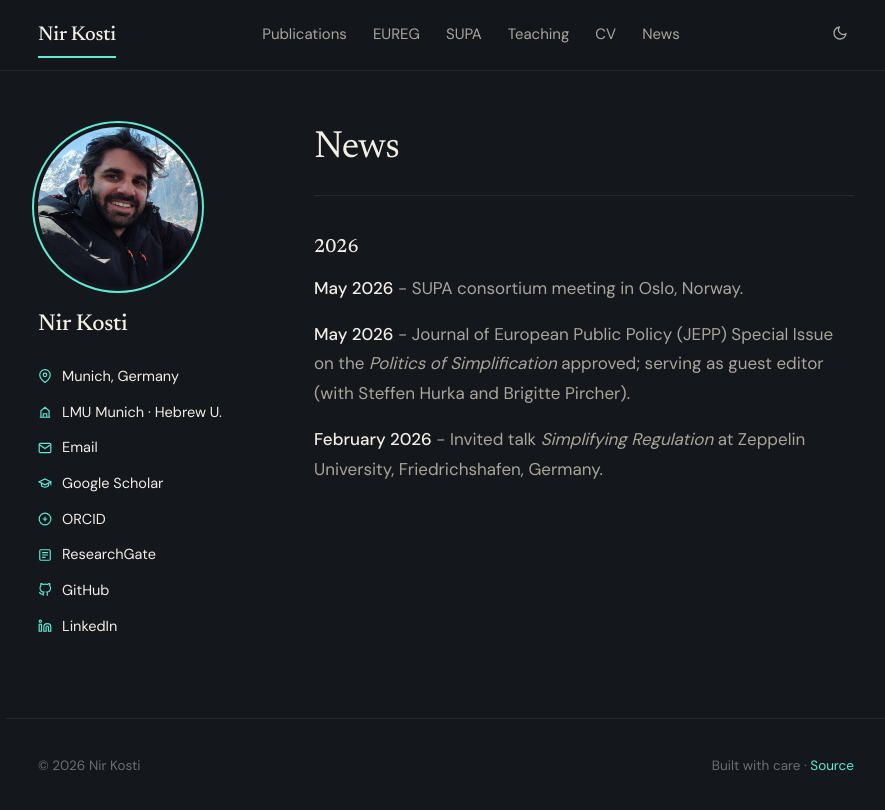
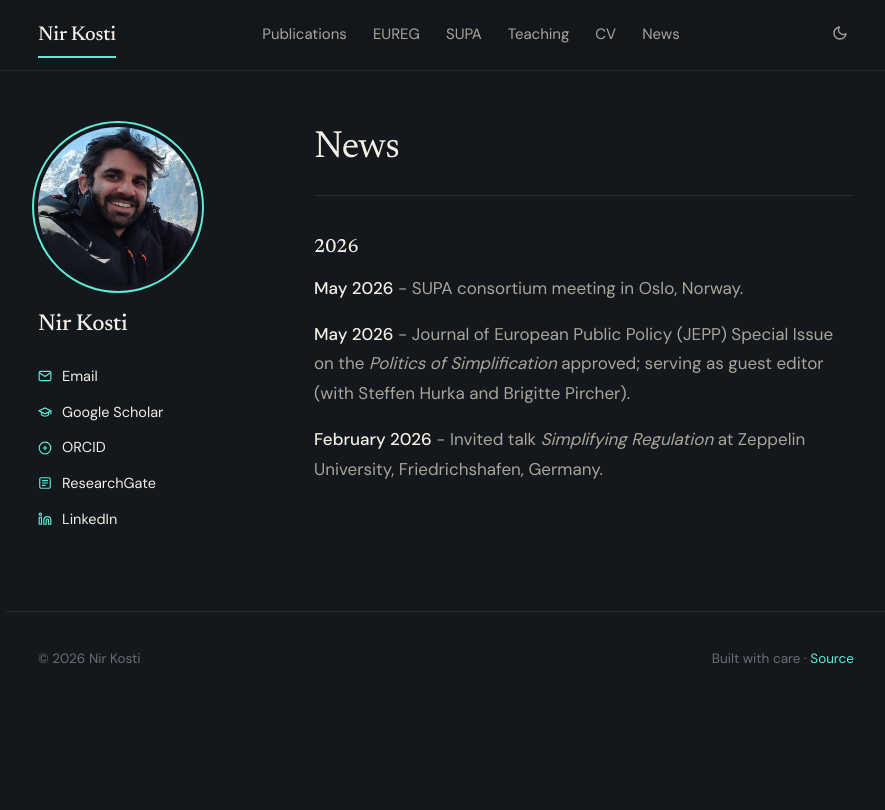
Before and after one commit to NirKosti/nirkosti.github.io, a Jekyll site: the page built from _pages/news.md, in a window 1280 px wide. Shown: the top 810 px of the page, without its empty margins (194-1079 px from the left). Built offline with Jekyll 4.4.1, drawn with Linux system fonts in a browser that asks for light colours.

Commit message:
Update clean.html

```diff
--- a/_layouts/clean.html
+++ b/_layouts/clean.html
@@ -310,14 +310,11 @@
     </div>
     <h2 class="side-name">Nir Kosti</h2>
     <nav class="side-links">
-      <a href="#"><svg fill="none" stroke="currentColor" stroke-width="2" viewBox="0 0 24 24"><path d="M21 10c0 7-9 13-9 13s-9-6-9-13a9 9 0 0118 0z"/><circle cx="12" cy="10" r="3"/></svg>Munich, Germany</a>
-      <a href="#"><svg fill="none" stroke="currentColor" stroke-width="2" viewBox="0 0 24 24"><path d="M3 21h18M5 21V10l7-6 7 6v11M9 21v-6h6v6"/></svg>LMU Munich · Hebrew U.</a>
-      <a href="mailto:you@example.com"><svg fill="none" stroke="currentColor" stroke-width="2" viewBox="0 0 24 24"><path d="M4 4h16c1.1 0 2 .9 2 2v12c0 1.1-.9 2-2 2H4c-1.1 0-2-.9-2-2V6c0-1.1.9-2 2-2z"/><polyline points="22,6 12,13 2,6"/></svg>Email</a>
-      <a href="#"><svg fill="none" stroke="currentColor" stroke-width="2" viewBox="0 0 24 24"><path d="M22 10v6M2 10l10-5 10 5-10 5z"/><path d="M6 12v5c3 3 9 3 12 0v-5"/></svg>Google Scholar</a>
-      <a href="#"><svg fill="none" stroke="currentColor" stroke-width="2" viewBox="0 0 24 24"><circle cx="12" cy="12" r="10"/><path d="M12 8v8M8 12h8"/></svg>ORCID</a>
-      <a href="#"><svg fill="none" stroke="currentColor" stroke-width="2" viewBox="0 0 24 24"><rect x="3" y="3" width="18" height="18" rx="2"/><path d="M7 8h10M7 12h10M7 16h6"/></svg>ResearchGate</a>
-      <a href="#"><svg fill="none" stroke="currentColor" stroke-width="2" viewBox="0 0 24 24"><path d="M9 19c-5 1.5-5-2.5-7-3m14 6v-3.87a3.37 3.37 0 0 0-.94-2.61c3.14-.35 6.44-1.54 6.44-7A5.44 5.44 0 0 0 20 4.77 5.07 5.07 0 0 0 19.91 1S18.73.65 16 2.48a13.38 13.38 0 0 0-7 0C6.27.65 5.09 1 5.09 1A5.07 5.07 0 0 0 5 4.77a5.44 5.44 0 0 0-1.5 3.78c0 5.42 3.3 6.61 6.44 7A3.37 3.37 0 0 0 9 18.13V22"/></svg>GitHub</a>
-      <a href="#"><svg fill="none" stroke="currentColor" stroke-width="2" viewBox="0 0 24 24"><path d="M16 8a6 6 0 0 1 6 6v7h-4v-7a2 2 0 0 0-4 0v7h-4v-7a6 6 0 0 1 6-6zM2 9h4v12H2zM4 6a2 2 0 1 0 0-4 2 2 0 0 0 0 4z"/></svg>LinkedIn</a>
+      <a href="mailto:nir.kosti@lmu.de"><svg fill="none" stroke="currentColor" stroke-width="2" viewBox="0 0 24 24"><path d="M4 4h16c1.1 0 2 .9 2 2v12c0 1.1-.9 2-2 2H4c-1.1 0-2-.9-2-2V6c0-1.1.9-2 2-2z"/><polyline points="22,6 12,13 2,6"/></svg>Email</a>
+      <a href="https://scholar.google.com/citations?user=Bu3qKaQAAAAJ&hl=en"><svg fill="none" stroke="currentColor" stroke-width="2" viewBox="0 0 24 24"><path d="M22 10v6M2 10l10-5 10 5-10 5z"/><path d="M6 12v5c3 3 9 3 12 0v-5"/></svg>Google Scholar</a>
+      <a href="https://orcid.org/0000-0002-6779-0276"><svg fill="none" stroke="currentColor" stroke-width="2" viewBox="0 0 24 24"><circle cx="12" cy="12" r="10"/><path d="M12 8v8M8 12h8"/></svg>ORCID</a>
+      <a href="https://www.researchgate.net/profile/Nir-Kosti"><svg fill="none" stroke="currentColor" stroke-width="2" viewBox="0 0 24 24"><rect x="3" y="3" width="18" height="18" rx="2"/><path d="M7 8h10M7 12h10M7 16h6"/></svg>ResearchGate</a>
+      <a href="https://de.linkedin.com/in/nirkosti"><svg fill="none" stroke="currentColor" stroke-width="2" viewBox="0 0 24 24"><path d="M16 8a6 6 0 0 1 6 6v7h-4v-7a2 2 0 0 0-4 0v7h-4v-7a6 6 0 0 1 6-6zM2 9h4v12H2zM4 6a2 2 0 1 0 0-4 2 2 0 0 0 0 4z"/></svg>LinkedIn</a>
     </nav>
   </aside>
 
```
